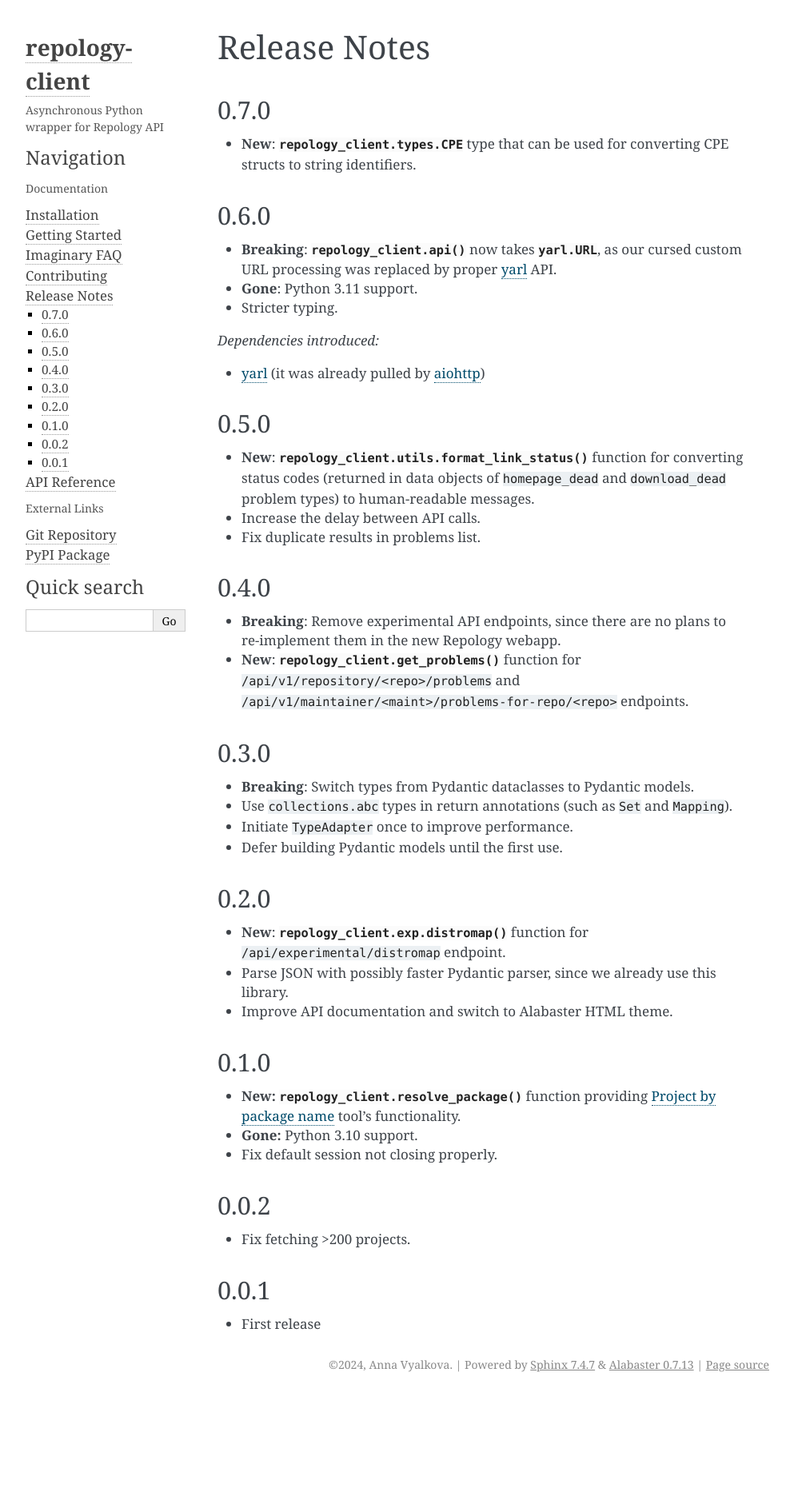
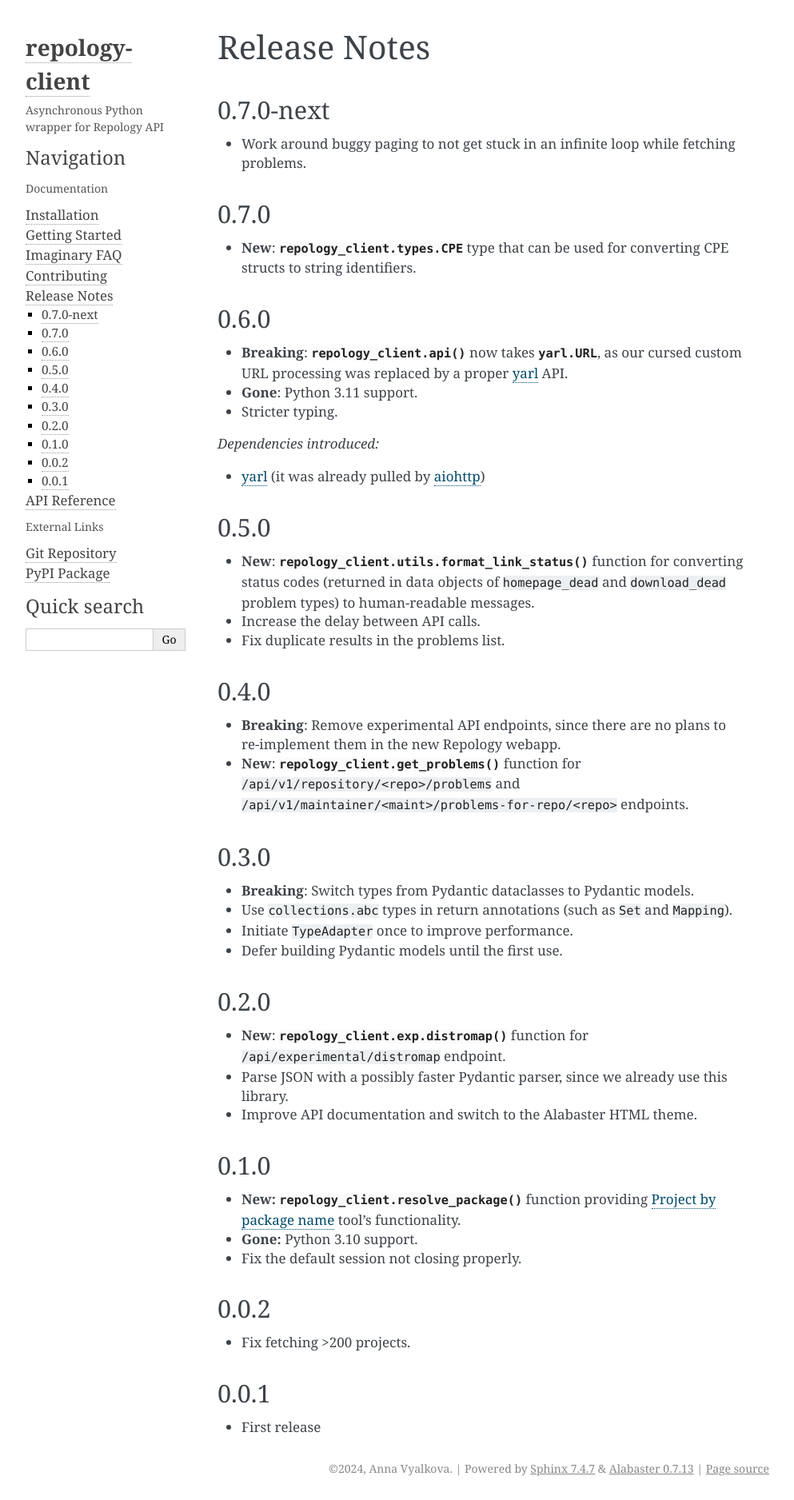
Before and after one commit to CyberTailor/repology-client, a Sphinx documentation site: the page built from docs/release-notes.rst, in a window 1280 px wide. Shown: the whole page at 80% size, without its empty margins (148-1141 px from the left). Built offline with Sphinx 7.4.7, drawn with Linux system fonts in a browser that asks for light colours; before the commit the page ends 1746 px from its top, so only the background shows below that.

Commit message:
client (get_problems): fix getting stuck in an infinite loop

```diff
--- a/docs/release-notes.rst
+++ b/docs/release-notes.rst
@@ -4,8 +4,14 @@
 Release Notes
 =============
 
+0.7.0-next
+----------
+
+- Work around buggy paging to not get stuck in an infinite loop while fetching
+  problems.
+
 0.7.0
-----------
+-----
 
 - **New**: :py:class:`repology_client.types.CPE` type that can be used for
   converting CPE structs to string identifiers.
@@ -14,7 +20,7 @@
 -----
 
 - **Breaking**: :py:func:`repology_client.api` now takes :py:class:`yarl.URL`,
-  as our cursed custom URL processing was replaced by proper :pypi:`yarl` API.
+  as our cursed custom URL processing was replaced by a proper :pypi:`yarl` API.
 
 - **Gone**: Python 3.11 support.
 
@@ -33,7 +39,7 @@
 
 - Increase the delay between API calls.
 
-- Fix duplicate results in problems list.
+- Fix duplicate results in the problems list.
 
 0.4.0
 -----
@@ -63,10 +69,10 @@
 - **New**: :py:func:`repology_client.exp.distromap` function for
   ``/api/experimental/distromap`` endpoint.
 
-- Parse JSON with possibly faster Pydantic parser, since we already use this
+- Parse JSON with a possibly faster Pydantic parser, since we already use this
   library.
 
-- Improve API documentation and switch to Alabaster HTML theme.
+- Improve API documentation and switch to the Alabaster HTML theme.
 
 0.1.0
 -----
@@ -76,7 +82,7 @@
 
 - **Gone:** Python 3.10 support.
 
-- Fix default session not closing properly.
+- Fix the default session not closing properly.
 
 __ https://repology.org/tools/project-by
 
```
Also changed, not shown: 1 other file.
